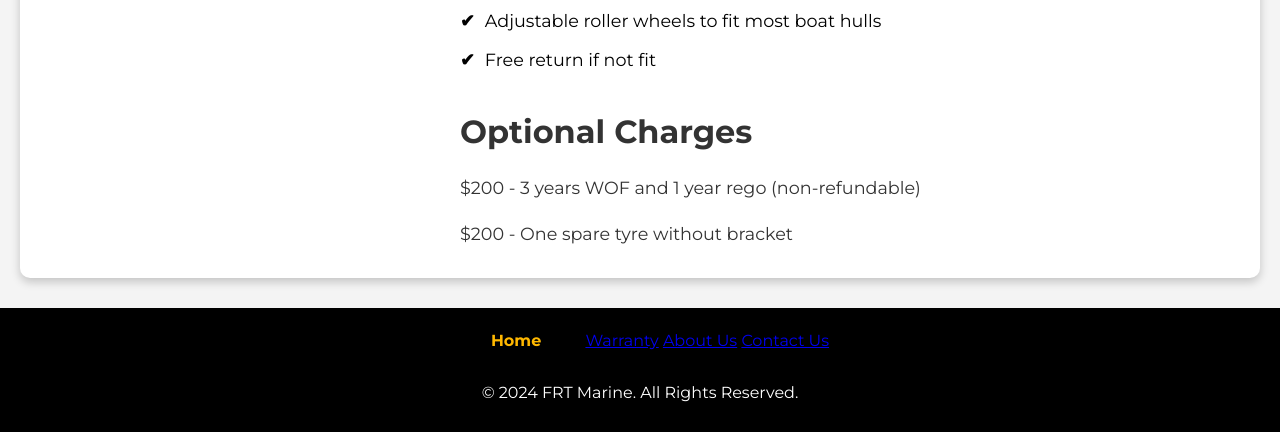
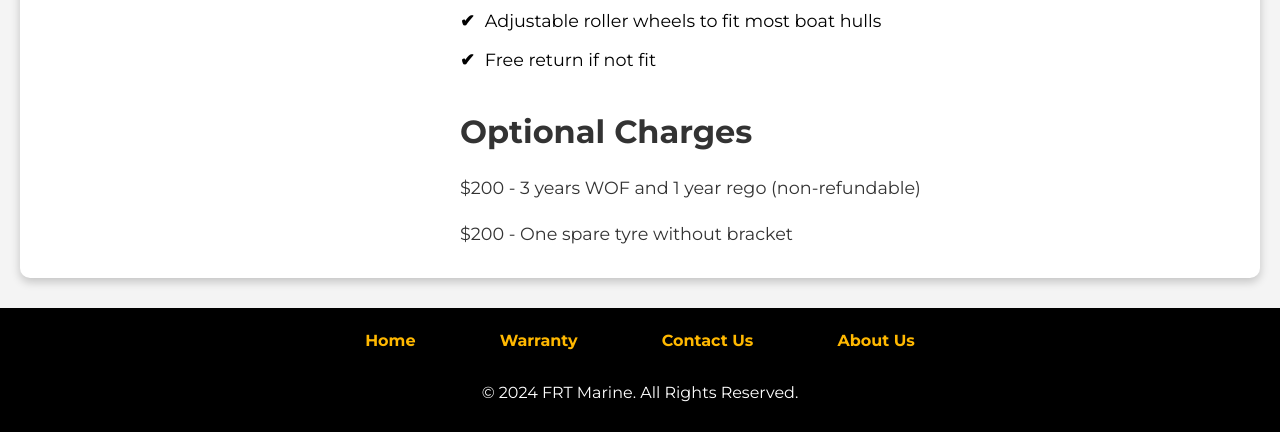
Before and after one commit to yzhuang911/yzhuang911.github.io, a plain HTML site: page 3_6m_Boat_Trailer.html in a window 1280 px wide. Shown: the part 922-1354 px from the top of the page. Drawn offline with Linux system fonts and the light colour scheme.

Commit message:
Update 3_6m_Boat_Trailer.html

```diff
--- a/3_6m_Boat_Trailer.html
+++ b/3_6m_Boat_Trailer.html
@@ -284,9 +284,9 @@
 <!-- Footer -->
 <footer>
 <a href="index.html" class="button">Home</a>
-<a href="#Warranty">Warranty</a>
-<a href="#About">About Us</a>
-<a href="javascript:void(0);" onclick="showSection('contact')">Contact Us</a>
+<a href="index.html" class="button">Warranty</a>
+<a href="index.html" class="button">Contact Us</a>
+<a href="index.html" class="button">About Us</a>
     <p>&copy; 2024 FRT Marine. All Rights Reserved.</p>
 </footer>
 
```
